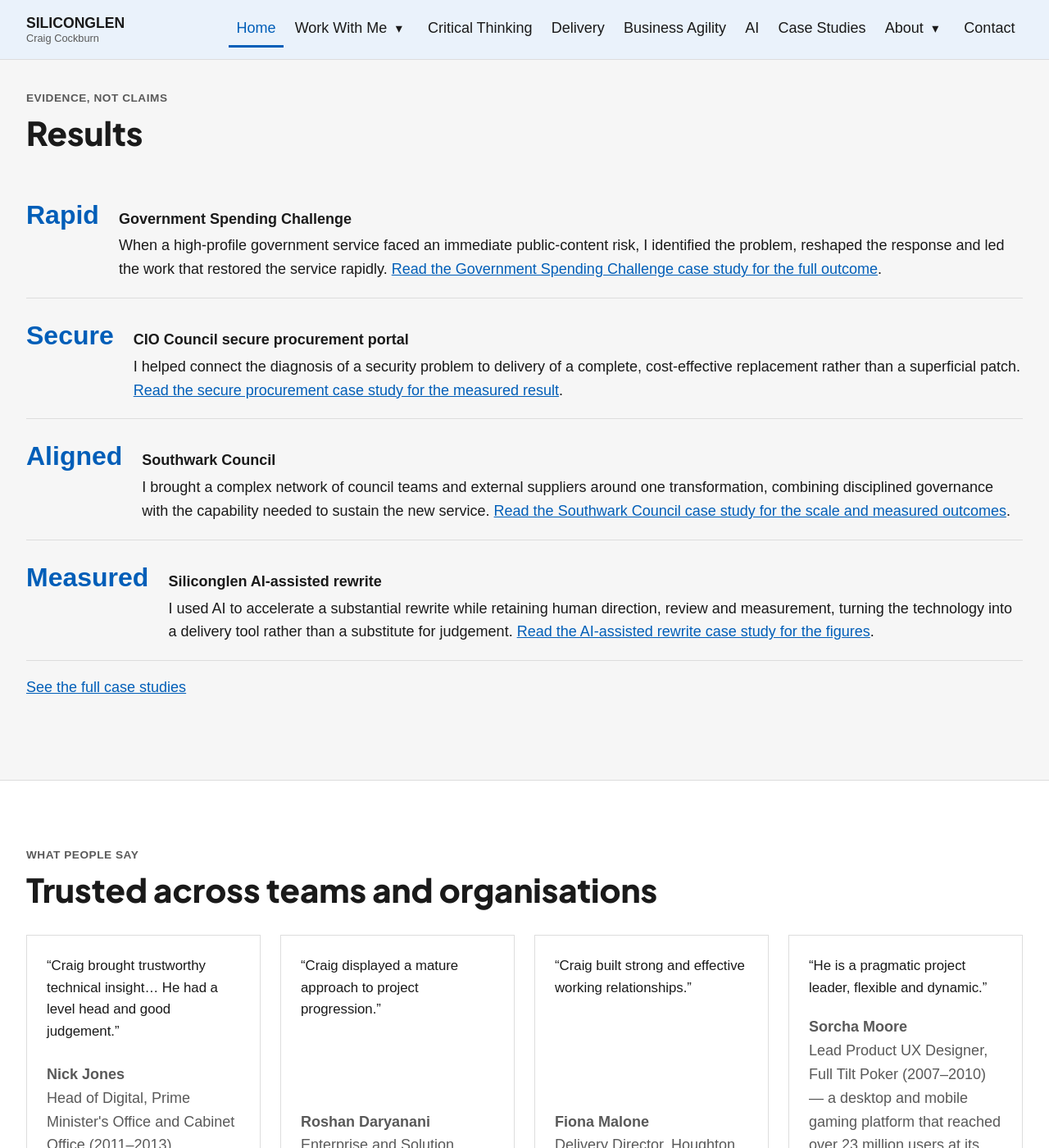
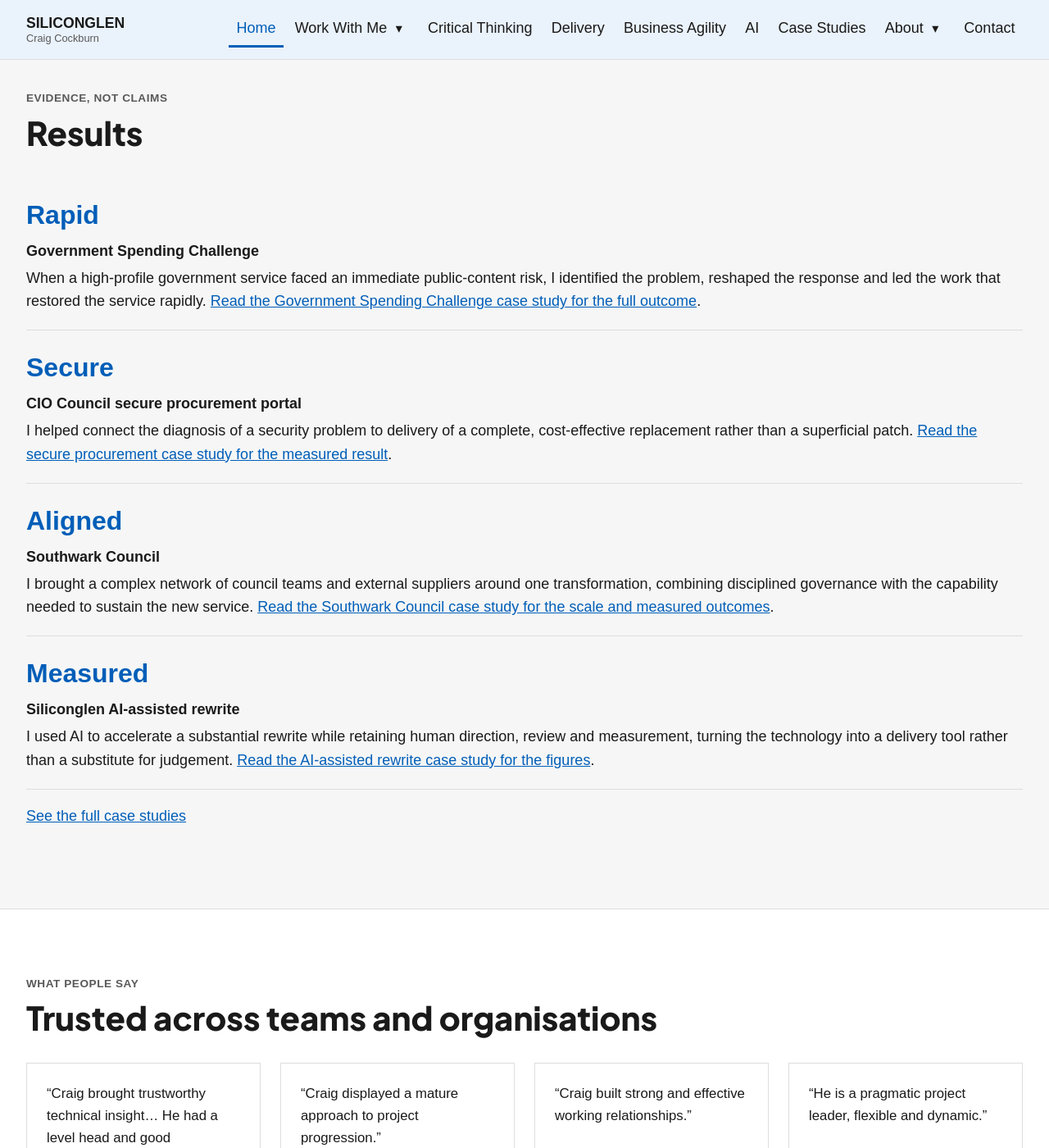
Before and after one commit to siliconglen/siliconglen-site, a Jekyll site: the page built from index.md, in a window 1280 px wide and 1400 px high, scrolled down 3453 px. Shown: the whole window at 82% size. Built offline with Jekyll 4.4.1, drawn with Linux system fonts in a browser that asks for light colours.

Commit message:
Fix results layout and critical thinking links

```diff
--- a/assets/css/main.css
+++ b/assets/css/main.css
@@ -173,10 +173,10 @@ h3 { margin: 0 0 .5rem; font-size: 1.25rem; }
 
 /* Results */
 .ledger { list-style: none; margin: 2rem 0 0; padding: 0; }
-.ledger li { display: grid; grid-template-columns: fit-content(40%) minmax(0, 1fr); gap: 1.5rem; align-items: baseline; padding-block: 1.25rem; border-bottom: 1px solid var(--line); }
-.ledger .figure { overflow-wrap: anywhere; font-weight: 800; font-size: clamp(1.5rem, 3.5vw, 2rem); color: var(--accent); }
+.ledger li { padding-block: 1.25rem; border-bottom: 1px solid var(--line); }
+.ledger .figure { display: block; margin-bottom: .25rem; overflow-wrap: anywhere; font-weight: 800; font-size: clamp(1.5rem, 3.5vw, 2rem); color: var(--accent); }
+.ledger .desc { display: block; }
 .ledger .desc strong { display: block; margin-bottom: .25rem; }
-@media (max-width: 40rem) { .ledger li { grid-template-columns: 1fr; } }
 
 /* Forms and embedded media */
 .contact-form { width: 100%; max-width: 42rem; }
```
Also changed, not shown: critical-thinking/index.md (+3 -1 lines), work-with-me/red-team-thinking/index.md (+0 -2 lines).
